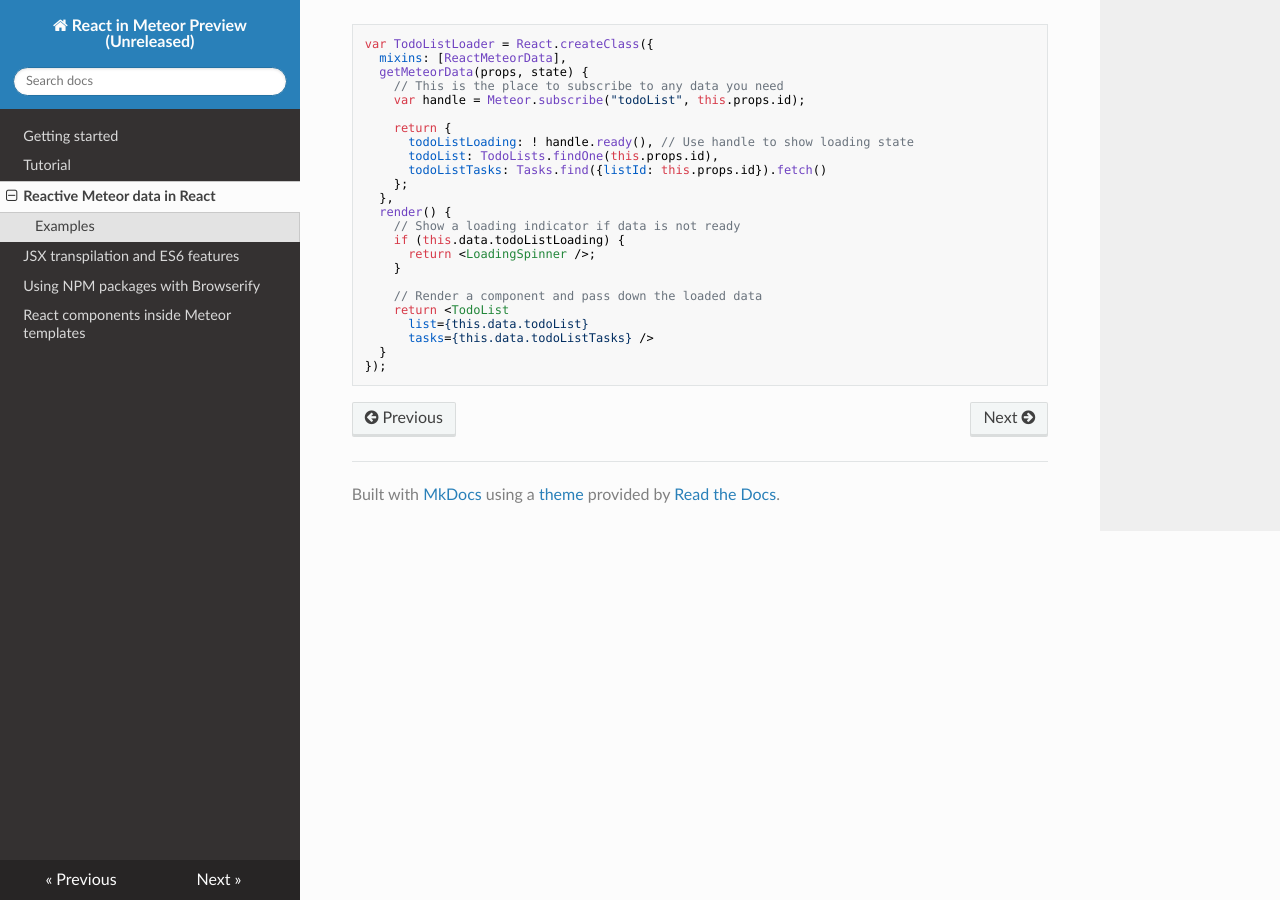
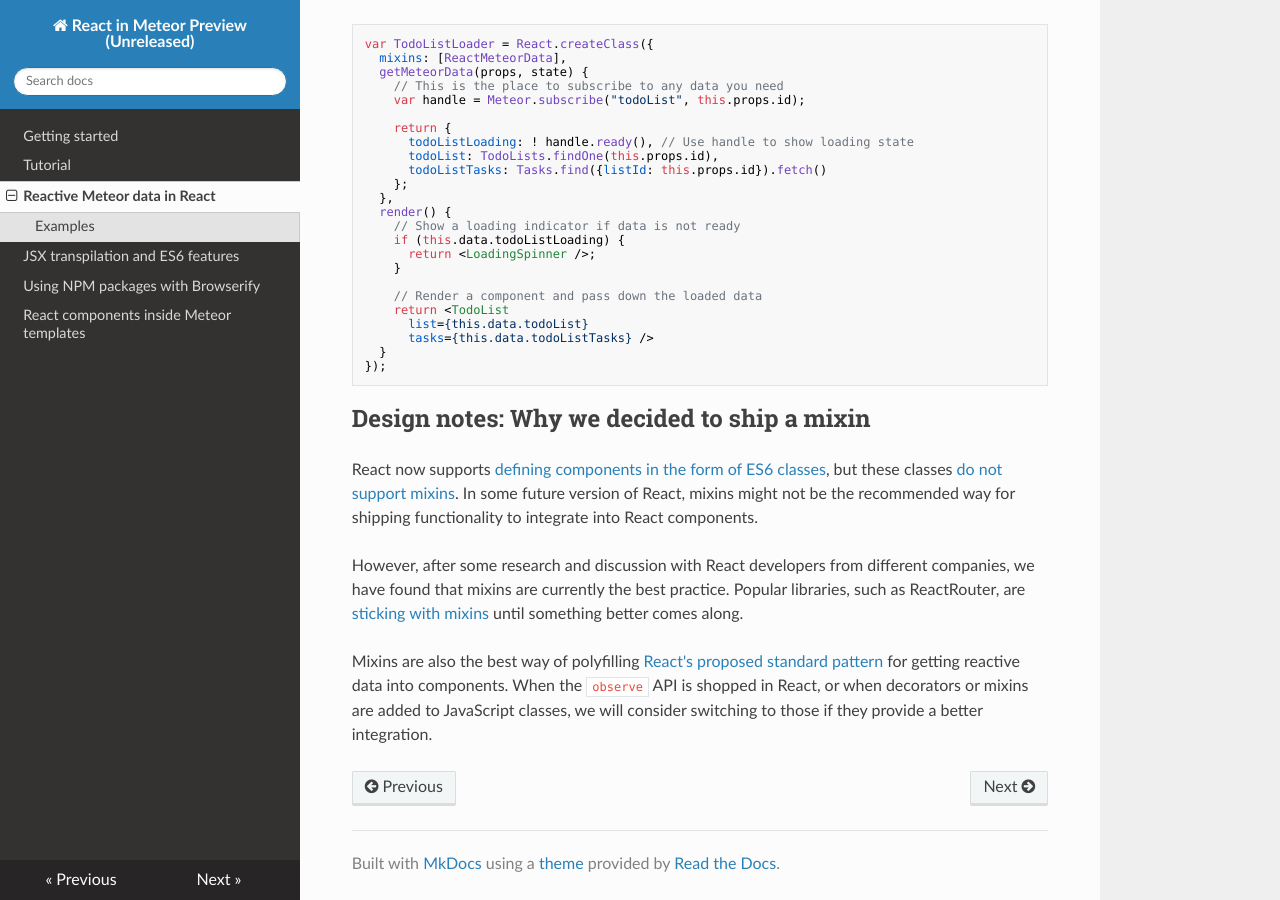
Before and after one commit to meteor/react-packages, an MkDocs documentation site: the page built from docs/meteor-data.md, in a window 1280 px wide and 900 px high, scrolled down 1036 px. Built offline with MkDocs 1.6.1, drawn with Linux system fonts in a browser that asks for light colours; nearby versions of some CDN libraries; old or Windows-style settings are respelled for this version of MkDocs.

Commit message:
Add mixin notes

````diff
--- a/docs/meteor-data.md
+++ b/docs/meteor-data.md
@@ -59,3 +59,11 @@ var TodoListLoader = React.createClass({
   }
 });
 ```
+
+## Design notes: Why we decided to ship a mixin
+
+React now supports [defining components in the form of ES6 classes](https://facebook.github.io/react/docs/reusable-components.html#es6-classes), but these classes [do not support mixins](https://facebook.github.io/react/docs/reusable-components.html#no-mixins). In some future version of React, mixins might not be the recommended way for shipping functionality to integrate into React components.
+
+However, after some research and discussion with React developers from different companies, we have found that mixins are currently the best practice. Popular libraries, such as ReactRouter, are [sticking with mixins](https://github.com/rackt/react-router/blob/master/UPGRADE_GUIDE.md#0132---0133) until something better comes along.
+
+Mixins are also the best way of polyfilling [React's proposed standard pattern](https://github.com/facebook/react/issues/3398) for getting reactive data into components. When the `observe` API is shopped in React, or when decorators or mixins are added to JavaScript classes, we will consider switching to those if they provide a better integration.
````
